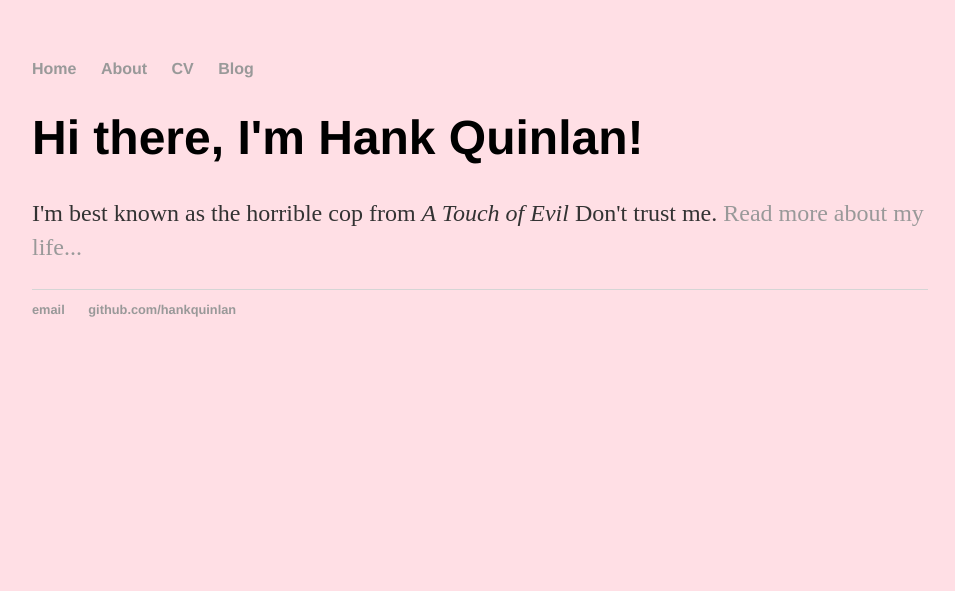
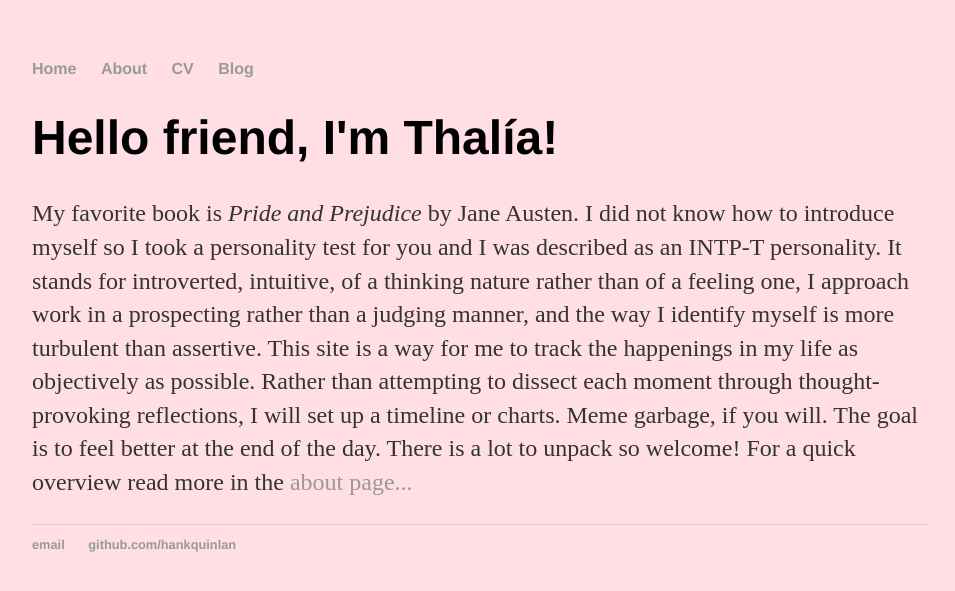
Before and after one commit to thaliajuarez/patroclus, a Jekyll site: the page built from index.html, in a window 1280 px wide. Shown: the top 591 px of the page, without its empty margins (160-1115 px from the left). Built offline with Jekyll 4.4.1, drawn with Linux system fonts in a browser that asks for light colours.

Commit message:
update with introduction

```diff
--- a/index.html
+++ b/index.html
@@ -1,8 +1,8 @@
 ---
 layout: default
-title: Hank Quinlan, Horrible Cop
+title: thalikat
 ---
 <div class="blurb">
-	<h1>Hi there, I'm Hank Quinlan!</h1>
-	<p>I'm best known as the horrible cop from <em>A Touch of Evil</em> Don't trust me. <a href="/about">Read more about my life...</a></p>
+	<h1>Hello friend, I'm Thalía!</h1>
+	<p>My favorite book is <em>Pride and Prejudice</em> by Jane Austen. I did not know how to introduce myself so I took a personality test for you and I was described as an INTP-T personality. It stands for introverted, intuitive, of a thinking nature rather than of a feeling one, I approach work in a prospecting rather than a judging manner, and the way I identify myself is more turbulent than assertive. This site is a way for me to track the happenings in my life as objectively as possible. Rather than attempting to dissect each moment through thought-provoking reflections, I will set up a timeline or charts. Meme garbage, if you will. The goal is to feel better at the end of the day. There is a lot to unpack so welcome! For a quick overview read more in the <a href="/about"> about page...</a></p>
 </div><!-- /.blurb -->
```
